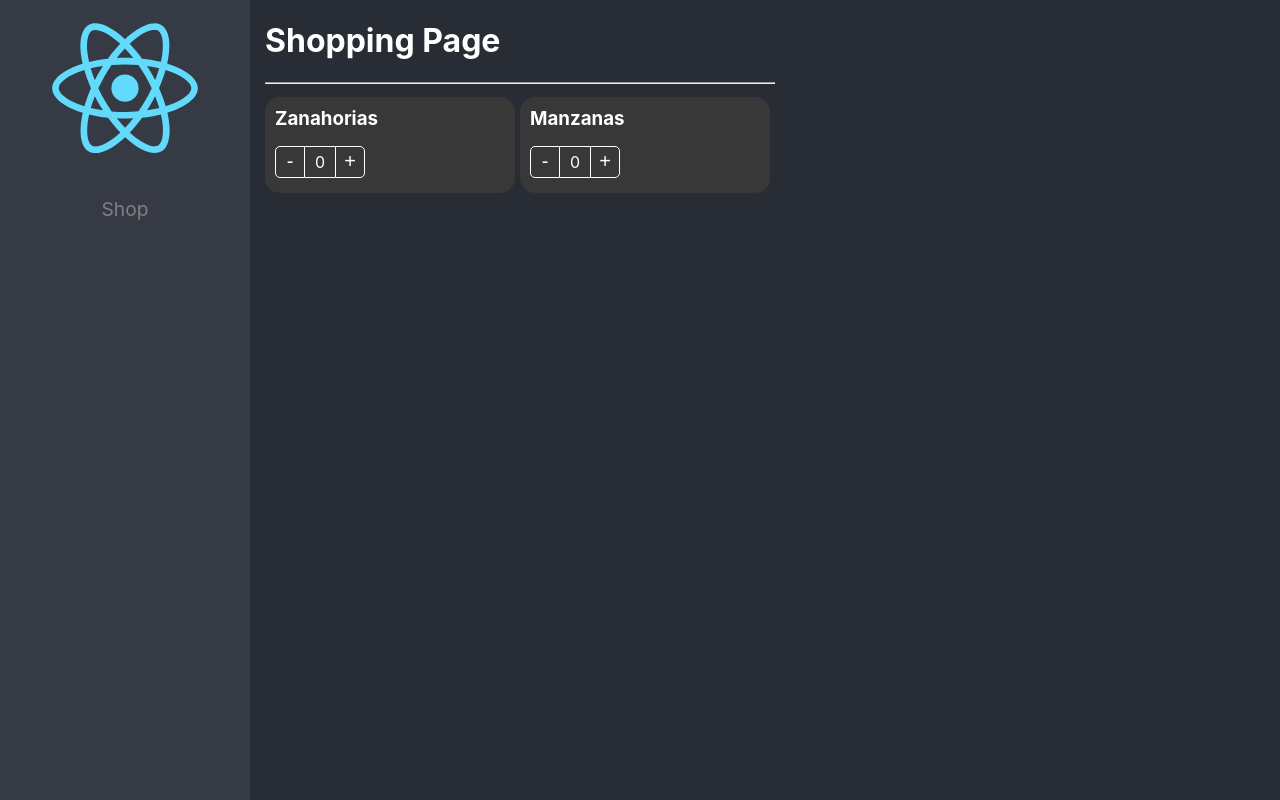
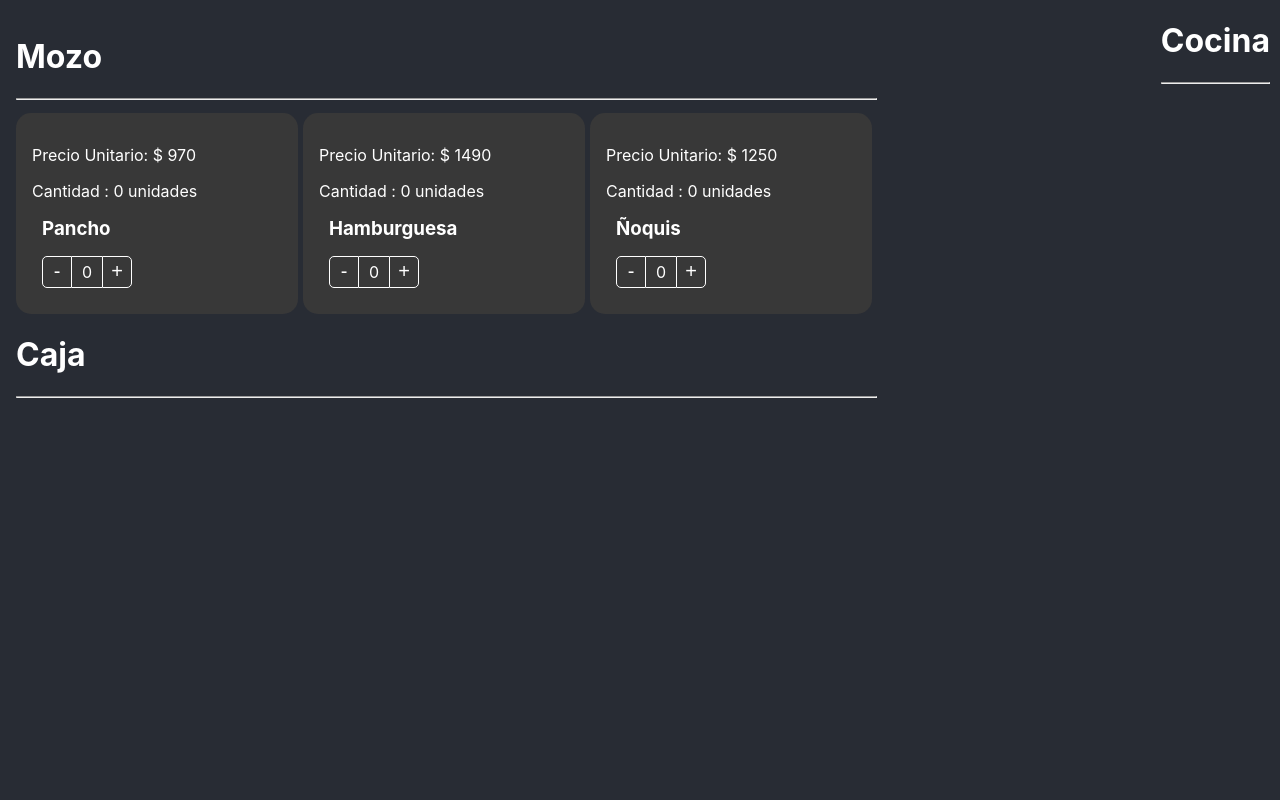
Before and after one commit to Juampicao/CursoReactPro_Typescript, a React (Create React App) app: page /shop in a window 1280 px wide. Built offline with nearby package versions, Linux system fonts and the light colour scheme.

Commit message:
adding price

```diff
--- a/package.json
+++ b/package.json
@@ -13,8 +13,6 @@
     "@types/react-dom": "^17.0.0",
     "formik": "^2.2.9",
     "react": "^17.0.2",
-    "react-dom": "^17.0.2",
-    "react-router-dom": "^5.3.0",
     "react-scripts": "^5.0.1",
     "typescript": "^4.1.2",
     "web-vitals": "^1.0.1",
--- a/src/02-component-pattern/components/ProductCardFinal.tsx
+++ b/src/02-component-pattern/components/ProductCardFinal.tsx
@@ -21,7 +21,9 @@ export const ProductCardFinal = ({ children, product, className, style, onChange
             product
         }}>
 
-            <div className={`${styles.productCard} ${className} `}
+            {/* <div className={`${styles.productCard} ${className}  `} */}
+            <div className={`${styles.productCard} ${className}  `}
+
                 style={style}
             >
             {children}
--- /dev/null
+++ b/src/02-component-pattern/components/ProductPrice.tsx
@@ -0,0 +1,26 @@
+import { useContext } from "react";
+import "../styles/custom-styles.css";
+import { ProductContext } from "./ProductCardFinal";
+
+
+export interface IProductPriceProps{
+    className?: string,
+    style?: React.CSSProperties
+    price?: number
+}
+
+//  Product Button
+export const ProductPrice = ({className, style, price} : IProductPriceProps) => {
+
+    const { product , counter} = useContext(ProductContext)
+
+    return (
+      <div className={` ${className} productPrice `}  style={style} >
+        <div>
+          {price ? `Precio Unitario: ${price}` : <> <p> <span className="font-bold"> Precio Unitario:  $</span> { product.price} </p> </>}
+        </div>
+
+        <p> Cantidad : { counter} unidades </p>
+      </div>
+    )
+}
--- /dev/null
+++ b/src/02-component-pattern/components/ProductTotalAmount.tsx
@@ -0,0 +1,21 @@
+import { useContext } from "react";
+import "../styles/custom-styles.css";
+import { ProductContext } from "./ProductCardFinal";
+
+
+export interface IProductTotalAmountProps{
+    className?: string,
+    style?: React.CSSProperties
+}
+
+//  Product Button
+export const ProductTotalAmount = ({className, style} : IProductTotalAmountProps) => {
+
+    const { product , counter} = useContext(ProductContext)
+
+    return (
+      <div className={` ${className} productPrice `}  style={style} >
+        <p> Monto a Abonar : ${product.price * counter} </p>
+      </div>
+    )
+}
--- a/src/02-component-pattern/components/index.ts
+++ b/src/02-component-pattern/components/index.ts
@@ -4,26 +4,25 @@ import { ProductCardFinal as ProductCardHOC } from "./ProductCardFinal";
 // Imports
 import { ProductButtons } from "./ProductButtons";
 import { ProductImage } from "./ProductImage";
+import { ProductPrice } from "./ProductPrice";
 import { ProductTitle } from "./ProductTitle";
+import { ProductTotalAmount } from "./ProductTotalAmount";
 
 // Exports
 export { ProductButtons } from "./ProductButtons";
 export { ProductImage } from "./ProductImage";
+export { ProductPrice } from "./ProductPrice";
 export { ProductTitle } from "./ProductTitle";
+export { ProductTotalAmount } from "./ProductTotalAmount";
+
 
 // Asign new attributes to an object
 export const ProductCardFinal: ProductCardHOCProps = Object.assign( ProductCardHOC, {
     Title: ProductTitle,
     Image: ProductImage,
-    Buttons: ProductButtons
+    Buttons: ProductButtons,
+    Price: ProductPrice,
+    TotalAmount : ProductTotalAmount
 })
 
 export default ProductCardFinal;
-
-
-export const Persona = {
-    name: "dante",
-    age: 11,
-    country: "Argentina",
-    club: "Racing",
-}
--- a/src/02-component-pattern/data/products.ts
+++ b/src/02-component-pattern/data/products.ts
@@ -2,14 +2,24 @@ import { Product } from "../interfaces/interfaces"
 
 export const product1 : Product = {
     id: "1",
-    title: "Zanahorias",
-    img: "./coffee-mug.png"
+    title: "Pancho",
+    img: "./coffee-mug.png",
+    price: 970
+
 }
 
 export const product2 : Product = {
     id: "2",
-    title: "Manzanas",
-    img: "./coffee-mug.png"
+    title: "Hamburguesa",
+    img: "./coffee-mug.png",
+    price: 1490
 }
 
-export const products: Product[] = [product1, product2]
+export const product3 : Product = {
+    id: "3",
+    title: "Ñoquis",
+    img: "./coffee-mug.png",
+    price: 1250
+}
+
+export const products: Product[] = [product1, product2, product3]
--- a/src/02-component-pattern/interfaces/interfaces.ts
+++ b/src/02-component-pattern/interfaces/interfaces.ts
@@ -1,7 +1,9 @@
 import { ReactElement } from "react";
 import { IProductButtonsProps } from "../components/ProductButtons";
 import { IProductImageProps } from "../components/ProductImage";
+import { IProductPriceProps } from "../components/ProductPrice";
 import { IProductTitleProps } from "../components/ProductTitle";
+import { IProductTotalAmountProps } from "../components/ProductTotalAmount";
 
 // Props  ProductCard
 export interface ProductCardProps{
@@ -18,6 +20,7 @@ export interface Product {
     id: string,
     title: string;
     img?: string;
+    price: number;
 }
 
 // Create Context
@@ -33,6 +36,9 @@ export interface ProductCardHOCProps {
     Title: (Props: IProductTitleProps ) => JSX.Element,
     Image: ( Props: IProductImageProps )=> JSX.Element,
     Buttons: (Props: IProductButtonsProps) => JSX.Element
+    Price: (Props: IProductPriceProps) => JSX.Element
+    TotalAmount: (Props: IProductTotalAmountProps) => JSX.Element
+
 }
 
 // OnChange Args to ProductCardFinal
--- a/src/02-component-pattern/pages/ShoppingPage.tsx
+++ b/src/02-component-pattern/pages/ShoppingPage.tsx
@@ -1,4 +1,5 @@
-import { ProductButtons, ProductCardFinal, ProductTitle } from "../components";
+import { ProductButtons, ProductCardFinal, ProductTitle, ProductTotalAmount } from "../components";
+import { ProductPrice } from "../components/ProductPrice";
 import { products } from "../data/products";
 import { useShoppingCart } from "../hooks/useShoppingCart";
 import "../styles/custom-styles.css";
@@ -12,63 +13,89 @@ export const ShoppingPage = () => {
 
 
   return (
-      <div className="bg-red">
-          <h1> Shopping Page</h1>
+        <div className="container">
+            <h1> Mozo</h1>
             <hr />
             <div style={({display: "flex", flexDirection: "row", flexWrap: "wrap" })}>
 
                 {products?.map(product => (
 
                     <ProductCardFinal
-                    className="bg-dark text-white"
+                        className="bg-dark text-white container"
                         key={product.id}
                         product={product}
                         onChange={onProductCountChange}
                         value={ shoppingCart[product.id]?.count || 0 }
                     >
                         {/* <ProductImage className="custom-image"/> */}
+                        <ProductPrice/>
                         <ProductTitle  className="text-white bg-dark" />
                         <ProductButtons className="custom-buttons" />
                     </ProductCardFinal>
                 ))}
 
+            </div>
 
           <div className="shopping-cart">
+              <h1> Cocina </h1>
+              <hr />
                 {
                     Object.entries( shoppingCart).map(([key, product]) => (
 
                         <ProductCardFinal
                             product={product}
                             key={key}
-                            className="bg-dark text-white"
+                            className="bg-slate text-white"
+                            //Delete or comment onChange & value for not give control to the child.
+                            onChange={onProductCountChange}
+                            value={product.count}
+                        >
+
+                            <ProductTitle
+                                className="bg-slate text-black text-center"
+                                title={product.title}
+                                subtitle={`Cantidad: ${product.count}`}
+                            />
+                            <ProductButtons
+                                className="custom-buttons"
+                                style={{
+                                  display: "flex",
+                                justifyContent: "center"
+                            }}
+                            />
+                            <ProductTotalAmount/>
+                        </ProductCardFinal>
+                    ))
+                }
+            </div>
+
+            <div className="" >
+                <h1> Caja </h1>
+                <hr />
+
+                {
+                    Object.entries( shoppingCart).map(([key, product]) => (
+
+                        <ProductCardFinal
+                            product={product}
+                            key={key}
+                            className="bg-blue text-white container"
 
                             //Delete or comment onChange & value for not give control to the child.
                             onChange={onProductCountChange}
                             value={product.count}
                         >
                             <ProductTitle
-                                className="text-white bg-dark"
+                                className="text-blue text-center "
                                 title={product.title}
-                                subtitle={`Cantidad: ${product.count}`}
                             />
-                            <ProductButtons className="custom-buttons"
-                            style={{
-                                display: "flex",
-                                justifyContent: "center"
-                            }}
-                        />
+                            <ProductTotalAmount/>
+
                         </ProductCardFinal>
                     ))
                 }
             </div>
 
-
-            {/* <div>
-                  <code>
-                    {JSON.stringify(shoppingCart)}
-                  </code>
-            </div> */}
-          </div>
     </div>
   )
 }
--- a/src/02-component-pattern/styles/custom-styles.css
+++ b/src/02-component-pattern/styles/custom-styles.css
@@ -1,11 +1,30 @@
+/* Background */
 .bg-dark{
     background-color: rgb(56,56,56);
 }
 
+.bg-blue{
+    background-color: rgb(16, 8, 60);
+}
+
+.bg-slate{
+    background-color: rgb(95, 91, 116);
+}
+
+/* Text Color */
 .text-white{
-
     color: white
 }
+
+.text-blue{
+    color:rgb(15, 0, 181)
+}
+
+/* Align Text */
+.text-center {
+    text-align: center;
+}
+
 
 .custom-image{
     padding: 10px;
@@ -29,3 +48,7 @@
 .shopping-cart p , .shopping-cart h2{
     text-align: center;
 }
+
+.container{
+    padding: 1rem;
+}
--- a/src/routes/Navigation.tsx
+++ b/src/routes/Navigation.tsx
@@ -1,30 +1,28 @@
 import {
-    BrowserRouter as Router, NavLink, Route, Switch
+  BrowserRouter as Router, Route, Switch
 } from 'react-router-dom';
 
 
 
 import {
-    ShoppingPage
+  ShoppingPage
 } from "../02-component-pattern/pages/ShoppingPage";
 
-import logo from '../logo.svg';
 
 export const Navigation = () => {
   return (
     <Router>
       <div className="main-layout">
-        <nav>
+        {/* <nav>
             <img src={ logo } alt="React Logo" />
           <ul>
             <li>
               <NavLink to="/shop" activeClassName="nav-active" exact>Shop</NavLink>
             </li>
           </ul>
-        </nav>
+        </nav> */}
 
-        {/* A <Switch> looks through its children <Route>s and
-            renders the first one that matches the current URL. */}
+
         <Switch>
 
           <Route path="/shop">
```
Lines whose indentation alone changed are shown as unchanged.
